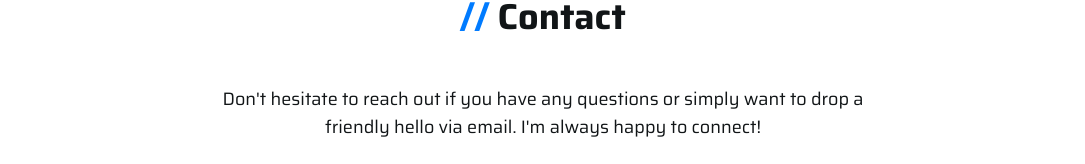
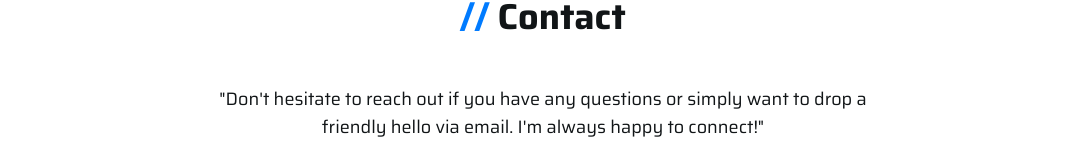
Before and after one commit to Vyomrana02/Vyomrana02.github.io, a Next.js app: page / in a window 1280 px wide. Shown: the part 3154-3318 px from the top of the page, without its empty margins (97-1182 px from the left). Built offline with nearby package versions, Linux system fonts and the light colour scheme.

Commit message:
Update Contact.tsx

```diff
--- a/src/app/components/Contact.tsx
+++ b/src/app/components/Contact.tsx
@@ -13,9 +13,9 @@ export const Contact = () => {
         className="flex flex-col items-center gap-6"
       >
         <p className="max-w-2xl text-center text-lg">
-          Don&apos;t hesitate to reach out if you have any questions or simply
+          "Don&apos;t hesitate to reach out if you have any questions or simply
            want to drop a friendly hello via email. I&apos;m always happy to
-              connect!
+              connect!"
         </p>
         <MotionDiv
           initial={{ opacity: 0, x: 40 }}
```
